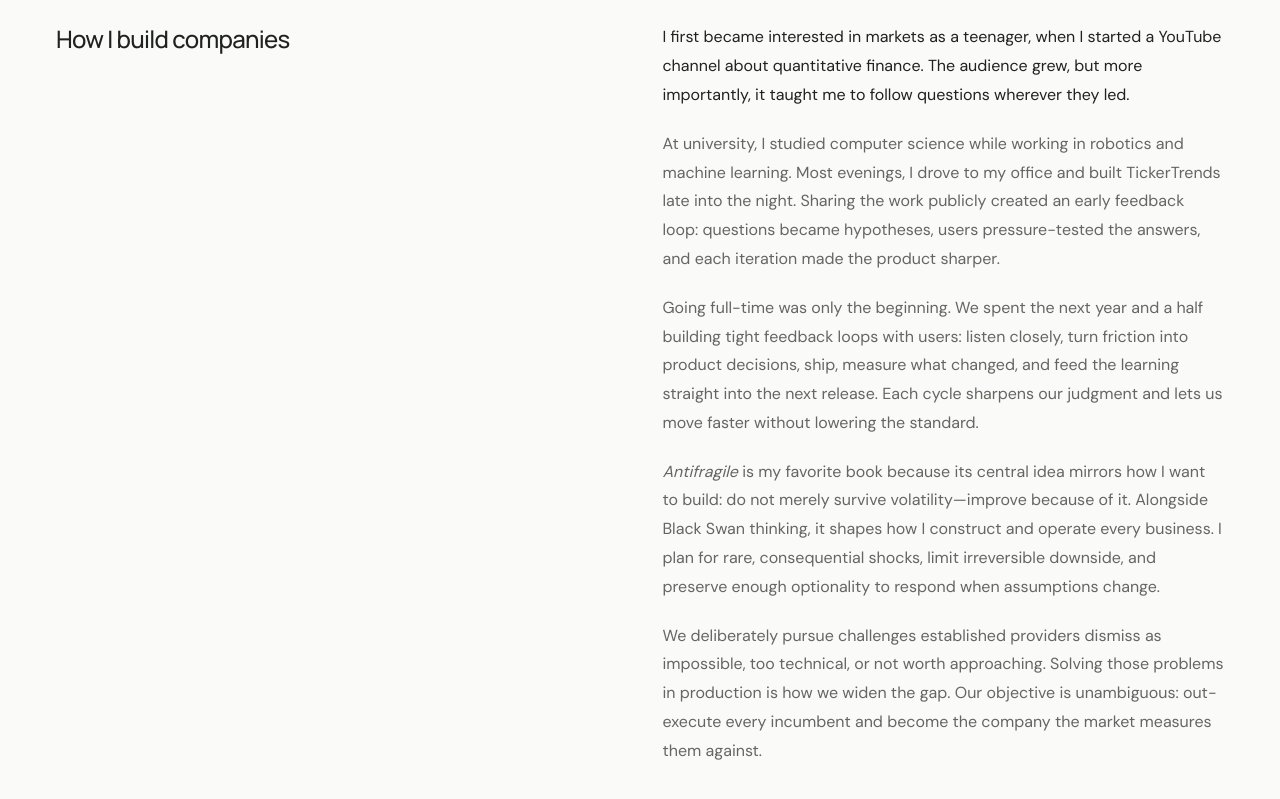
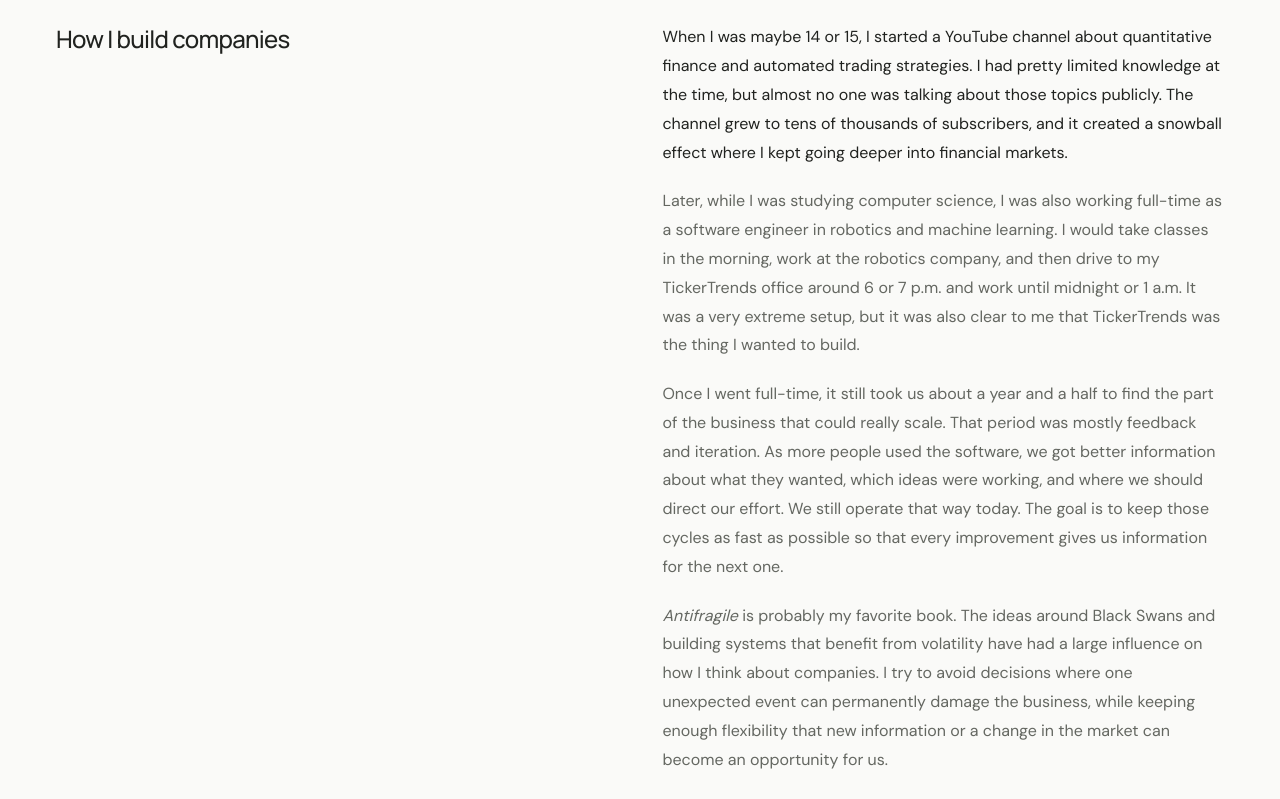
Before and after one commit to Crypto-Advisor/adrien.vc, a React (Create React App) app: page / in a window 1280 px wide. Shown: the part 1760-2559 px from the top of the page. Built offline with nearby package versions, Linux system fonts and the light colour scheme.

Commit message:
Rewrite founder story in interview voice

```diff
--- a/src/App.js
+++ b/src/App.js
@@ -99,11 +99,11 @@ function App() {
         <section className="story-section wrap" aria-labelledby="story-title">
           <h2 id="story-title">How I build companies</h2>
           <div className="story-copy">
-            <p className="story-lede">I first became interested in markets as a teenager, when I started a YouTube channel about quantitative finance. The audience grew, but more importantly, it taught me to follow questions wherever they led.</p>
-            <p>At university, I studied computer science while working in robotics and machine learning. Most evenings, I drove to my office and built TickerTrends late into the night. Sharing the work publicly created an early feedback loop: questions became hypotheses, users pressure-tested the answers, and each iteration made the product sharper.</p>
-            <p>Going full-time was only the beginning. We spent the next year and a half building tight feedback loops with users: listen closely, turn friction into product decisions, ship, measure what changed, and feed the learning straight into the next release. Each cycle sharpens our judgment and lets us move faster without lowering the standard.</p>
-            <p><cite>Antifragile</cite> is my favorite book because its central idea mirrors how I want to build: do not merely survive volatility—improve because of it. Alongside Black Swan thinking, it shapes how I construct and operate every business. I plan for rare, consequential shocks, limit irreversible downside, and preserve enough optionality to respond when assumptions change.</p>
-            <p>We deliberately pursue challenges established providers dismiss as impossible, too technical, or not worth approaching. Solving those problems in production is how we widen the gap. Our objective is unambiguous: out-execute every incumbent and become the company the market measures them against.</p>
+            <p className="story-lede">When I was maybe 14 or 15, I started a YouTube channel about quantitative finance and automated trading strategies. I had pretty limited knowledge at the time, but almost no one was talking about those topics publicly. The channel grew to tens of thousands of subscribers, and it created a snowball effect where I kept going deeper into financial markets.</p>
+            <p>Later, while I was studying computer science, I was also working full-time as a software engineer in robotics and machine learning. I would take classes in the morning, work at the robotics company, and then drive to my TickerTrends office around 6 or 7 p.m. and work until midnight or 1 a.m. It was a very extreme setup, but it was also clear to me that TickerTrends was the thing I wanted to build.</p>
+            <p>Once I went full-time, it still took us about a year and a half to find the part of the business that could really scale. That period was mostly feedback and iteration. As more people used the software, we got better information about what they wanted, which ideas were working, and where we should direct our effort. We still operate that way today. The goal is to keep those cycles as fast as possible so that every improvement gives us information for the next one.</p>
+            <p><cite>Antifragile</cite> is probably my favorite book. The ideas around Black Swans and building systems that benefit from volatility have had a large influence on how I think about companies. I try to avoid decisions where one unexpected event can permanently damage the business, while keeping enough flexibility that new information or a change in the market can become an opportunity for us.</p>
+            <p>That also affects the kinds of problems we choose to work on. We will often test questions that look extremely difficult, or maybe even impossible, because the way we approach those problems is part of what gives us an advantage. A lot of the industry still operates like a traditional data business. We operate much more like a technology company, and the mixture of software engineering, knowledge of financial markets, and management is what allows us to improve faster and build infrastructure that would be very difficult for competitors to replicate. Over time, I think that difference compounds.</p>
             <a className="text-link" href="https://www.thestockthoughts.com/p/a-conversation-with-adrien-navarre" target="_blank" rel="noopener noreferrer">Read the full conversation <Arrow /></a>
           </div>
         </section>
```
